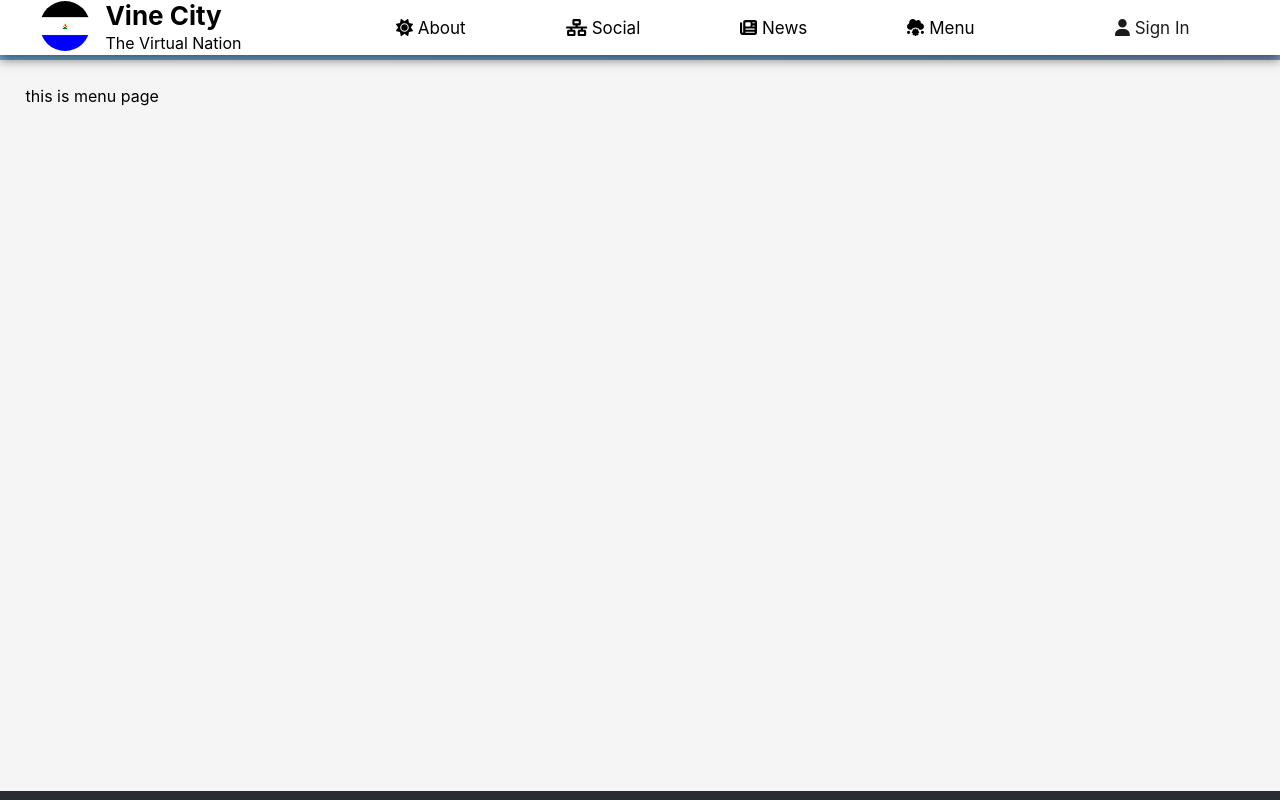
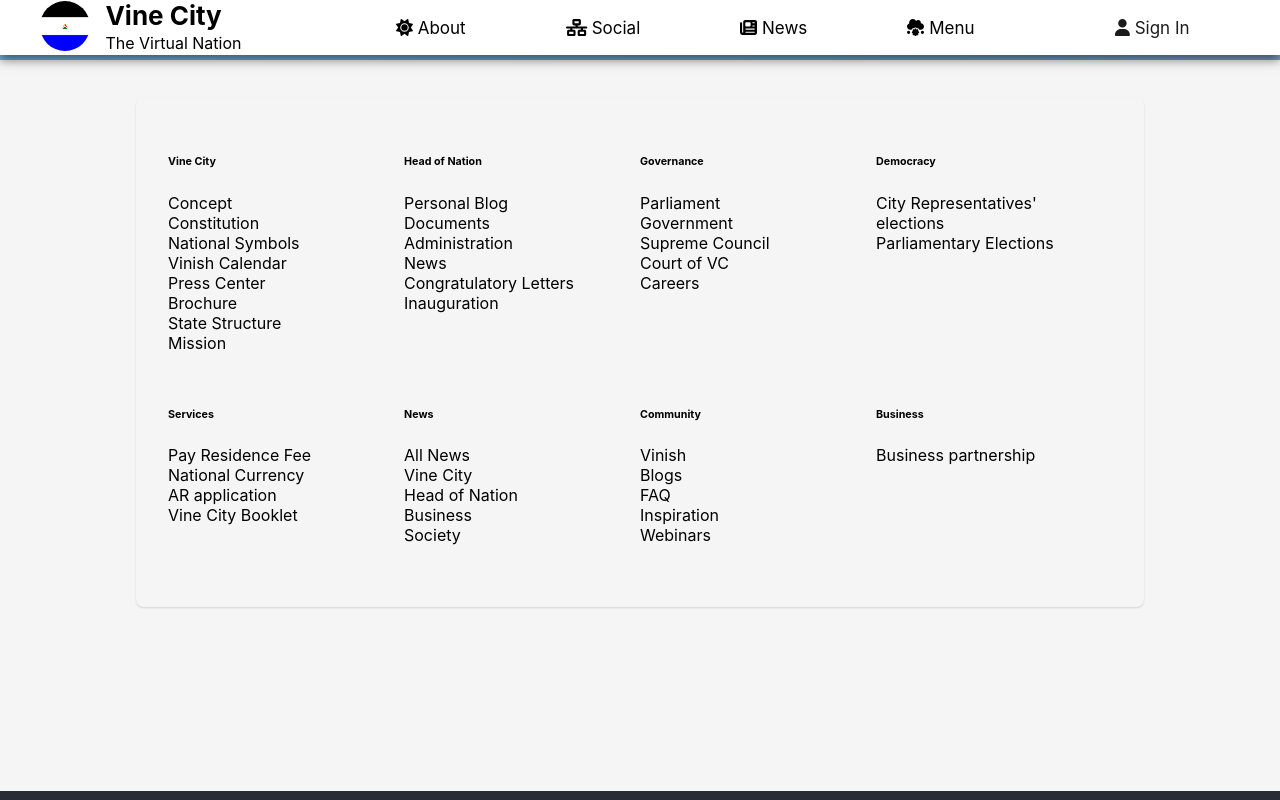
Before and after one commit to rajnishtripathi2001/Vine-City, a React (Create React App) app: page /menu in a window 1280 px wide. Shown: the top 800 px of the page. Built offline with nearby package versions, Linux system fonts and the light colour scheme; no server answers.

Commit message:
header silde, menu & social page modified

```diff
--- a/src/Pages/Menu/Menu.css
+++ b/src/Pages/Menu/Menu.css
@@ -4,3 +4,41 @@
   padding: 2%;
   height: 85vh;
 }
+
+.fe9f50 {
+  align-items: flex-start;
+  display: flex;
+  margin: 0 auto;
+  max-width: 1032px;
+  position: relative;
+}
+
+.e4866f {
+  padding: 32px;
+}
+
+.bd00f6 {
+  background-color: var(--color-white);
+  border-radius: 8px;
+  box-shadow: 0 1px 2px #00000026;
+  box-sizing: border-box;
+  display: flex;
+  flex-direction: column;
+  flex-grow: 1;
+  margin: 12px;
+  position: relative;
+}
+
+.f2dd57 {
+  display: flex;
+  flex-wrap: wrap;
+  margin: 0 auto;
+}
+
+.c2c986 {
+  box-sizing: border-box;
+  flex-basis: 25%;
+  margin-bottom: 30px;
+  min-width: 25%;
+  padding-right: 20px;
+}
--- a/src/Pages/Menu/Menu.jsx
+++ b/src/Pages/Menu/Menu.jsx
@@ -1,17 +1,138 @@
-import React from 'react'
-import './Menu.css'
-import PageNavBar from '../../components/PageNavBar/PageNavBar'
-import Footer from '../../components/Footer/Footer'
+import React from "react";
+import "./Menu.css";
+import PageNavBar from "../../components/PageNavBar/PageNavBar";
+import Footer from "../../components/Footer/Footer";
 
 export default function Menu() {
   return (
     <>
-    <PageNavBar/>
-    <div className='menu-body'>
-      this is menu page
-    </div>
-    <Footer/>
+      <PageNavBar />
+      <div className="menu-body">
+        <div class="fe9f50">
+          <div class="bd00f6 e4866f site-map">
+            <div class="f2dd57">
+              <div class="c2c986">
+                <h6 class="da4664">Vine City</h6>
+
+                  Concept
+                <br />
+
+                  Constitution
+
+                <br />
+                  National Symbols
+                <br />
+                  Vinish Calendar
+                <br />
+                  Press Center
+                <br />
+                  Brochure
+                <br />
+                  State Structure
+
+                <br />
+                  Mission
+
+              </div>
+              <div class="c2c986">
+                <h6 class="da4664">Head of Nation</h6>
+
+                  Personal Blog
+               <br />
+                  Documents
+               <br />
+                  Administration
+
+                <br />
+                  News
+
+                <br />
+                  Congratulatory Letters
+                <br />
+                  Inauguration
+
+              </div>
+
+              <div class="c2c986">
+                <h6 class="da4664">Governance</h6>
+
+                  Parliament
+                <br />
+                  Government
+                <br />
+                  Supreme Council
+                <br />
+                  Court of VC
+                <br />
+                  Careers
+
+              </div>
+              <div class="c2c986">
+                <h6 class="da4664">Democracy</h6>
+
+                  City Representatives' elections
+                <br />
+                  Parliamentary Elections
+
+              </div>
+
+              <div class="c2c986">
+                <h6 class="da4664">Services</h6>
+
+                  Pay Residence Fee
+
+                <br />
+                  National Currency
+                <br />
+                  AR application
+                <br />
+                  Vine City Booklet
+
+              </div>
+              <div class="c2c986">
+                <h6 class="da4664">News</h6>
+
+                  All News
+
+                <br />
+                  Vine City
+
+                <br />
+                  Head of Nation
+                <br />
+                  Business
+                <br />
+                  Society
+
+
+              </div>
+              <div class="c2c986">
+                <h6 class="da4664">Community</h6>
+
+
+                  Vinish
+
+                <br />
+                  Blogs
+                <br />
+                  FAQ
+                <br />
+                  Inspiration
+                <br />
+                  Webinars
+
+              </div>
+              <div class="c2c986">
+                <h6 class="da4664">Business</h6>
+
+                  Business partnership
+
+              </div>
+            </div>
+          </div>
+        </div>
+      </div>
+      <Footer />
     </>
-
-  )
+  );
 }
--- a/src/Pages/Social/Social.css
+++ b/src/Pages/Social/Social.css
@@ -1,6 +1,10 @@
 .social-body{
-margin-top:60px;
+  margin-top:60px;
   background-color: whitesmoke;
   padding: 2%;
   height: 85vh;
+  display: flex;
+  justify-content: center;
+  align-items: center;
+  text-align: center;
 }
--- a/src/Pages/Social/Social.jsx
+++ b/src/Pages/Social/Social.jsx
@@ -1,17 +1,21 @@
-import React from 'react'
-import './Social.css'
-import PageNavBar from '../../components/PageNavBar/PageNavBar'
-import Footer from '../../components/Footer/Footer'
-
+import React from "react";
+import "./Social.css";
+import PageNavBar from "../../components/PageNavBar/PageNavBar";
+import Footer from "../../components/Footer/Footer";
 
 export default function Social() {
   return (
     <>
-    <PageNavBar/>
-    <div className='social-body'>
-    this is social page
-    </div>
-    <Footer/>
+      <PageNavBar />
+      <div className="social-body">
+        <b>
+        We're sorry to inform you that our Social page is currently undergoing <br />
+        maintenance to make your experience even better! Please bear with us and <br />
+        check back later. We'll be back up and running in no time! <br />Thank you for
+        your patience and understanding.
+        </b>
+      </div>
+      <Footer />
     </>
-  )
+  );
 }
--- a/src/components/AboutBody/AboutBody.css
+++ b/src/components/AboutBody/AboutBody.css
@@ -13,6 +13,15 @@
 
 .left-container h3{
     margin-left: 25px;
+}
+.left-container a{
+    margin-left: 20px;
+    text-decoration: none;
+    box-sizing: border-box;
+    background-color: #ffbf35;
+    padding: 10px;
+    border-radius: 25px;
+
 }
 
 .right-container{
--- a/src/components/AboutBody/AboutBody.jsx
+++ b/src/components/AboutBody/AboutBody.jsx
@@ -1,6 +1,7 @@
 import React from "react";
 import "./AboutBody.css";
-
+import { FontAwesomeIcon } from "@fortawesome/react-fontawesome";
+import { faDownload } from "@fortawesome/free-solid-svg-icons";
 export default function AboutBody() {
   return (
     <div className="aboutBody">
@@ -14,6 +15,14 @@ export default function AboutBody() {
           <li>Inclusivity and Diversity</li>
           <li>Join Vine City Today</li>
         </ul>
+        <br />
+        <a
+          href="Vine-City-Planning-Report.pdf"
+          download="Vine-City-Planning-Report.pdf"
+        >
+          <FontAwesomeIcon icon={faDownload} />&nbsp;
+          Download Planning Report
+        </a>
       </div>
 
       <div className="right-container">
@@ -88,12 +97,10 @@ export default function AboutBody() {
             connect with like-minded individuals from around the world. Sign up
             now and become a Vinish.
           </p>
-
         </div>
         <div className="btns-container">
           <button>Join Today</button>
           <button>Get Official Document</button>
-
         </div>
       </div>
     </div>
--- a/src/components/Header/Header.js
+++ b/src/components/Header/Header.js
@@ -26,25 +26,25 @@ export default function Header({ counter }) {
       id: "0001",
       heading: "Constitution",
       image: "VCFlag.png",
-      paragragh: "this is simple brief paragraph",
+      paragragh: "Read the Constitution of Vine City",
     },
     {
       id: "0002",
-      heading: "Orange",
+      heading: "Head of the Nation",
       image: "VCFlag.png",
-      paragragh: "this is simple brief paragraph",
+      paragragh: "Rajnish Tripathi Head of the Nation",
     },
     {
       id: "0003",
-      heading: "Grapes",
+      heading: "Vine City",
       image: "VCFlag.png",
-      paragragh: "this is simple brief paragraph",
+      paragragh: "Download the Official Documentation",
     },
     {
       id: "0004",
-      heading: "guns",
+      heading: "Parliamentary Elections",
       image: "VCFlag.png",
-      paragragh: "this is simple brief paragraph",
+      paragragh: "Learn more about upcoming elections",
     },
   ];
 
--- a/src/components/Section1/Section1.js
+++ b/src/components/Section1/Section1.js
@@ -5,7 +5,7 @@ export default function Section1() {
   return (
     <section className="sec1">
       <h1 style={{ fontSize: 47, textAlign: "center", padding: "50px" }}>
-        <b>Vine City Founding Day Documentary</b>
+        <b>Vine City Documentary</b>
       </h1>
       <video
         width="910"
--- a/src/components/Section2/Section2.js
+++ b/src/components/Section2/Section2.js
@@ -1,17 +1,33 @@
-import React from 'react'
-import './Section2.css'
+import React from "react";
+import "./Section2.css";
 
 export default function Section2() {
   return (
     <section className="sec2">
-        <img src="VCFlag.png" alt="vine city logo" style={{padding: "20px"}}/>
-        <br />
-          <h1 style={{fontSize: 44, color: "#2e3645", textAlign: "center"}}><b>What is Vine City ?</b></h1>
-          <p style={{fontSize: 26, color: "#2e3645", textAlign: "center",fontFamily:"inherit" }}>
-          Vine City — the First Virtual Nation, a unique international community <br />
-          of forward-looking people, a digital state with its own transparent <br />
-          economy focused on scientific progress on Earth.</p>
-        <br />
-      </section>
+      <img src="VCFlag.png" alt="vine city logo" style={{ padding: "20px" }} />
+      <br />
+      <h1 style={{ fontSize: 44, color: "#2e3645", textAlign: "center" }}>
+        <b>What is Vine City ?</b>
+      </h1>
+      <p
+        style={{
+          fontSize: 26,
+          color: "#2e3645",
+          textAlign: "center",
+          fontFamily: "inherit",
+        }}
+      >
+        Vine City is the first virtual nation and a unique international
+        community <br/> focused on scientific progress on Earth. As a member, you can
+        engage <br/> in political activism, connect with like-minded individuals, run<br/>
+        for political office, and shape our community's future.<br/> Join us in
+        creating a better world, where everyone<br/> has a voice and can make a
+        difference.
+        {/* Vine City is a virtual nation and community focused on scientific <br/>
+        progress and political engagement. Join us to connect with like-minded<br/>
+        individuals, run for political office, and shape our community's future<br/> */}
+      </p>
+      <br />
+    </section>
   )
-}
+};
--- a/src/components/Section5/Section5.js
+++ b/src/components/Section5/Section5.js
@@ -18,7 +18,7 @@ const Section5 = () => {
         <div className='head-of-nation'>
           <div className='head-of-nation-info'>
             <h1>"Whatever I write <br /> on a piece of paper <br /> is Law."</h1>
-            <p>Head of Vine City(General of the militia),Rajnish Tripathi</p>
+            <p><b>Head of Vine City - Rajnish Tripathi</b></p>
             <div>
               <button>BECOME AN VINISH</button>
               <button style={{backgroundColor:"#D3D3D3",border:"1px solid #D3D3D3",marginLeft:"20px"}}>ABOUT HEAD OF NATION</button>
```
Also changed, not shown: src/components/Section3/Section3.js (+5 -5 lines), src/components/Section4/Section4.js (+56 -12 lines), 1 other file (tests, documents, lock files or other folders).
